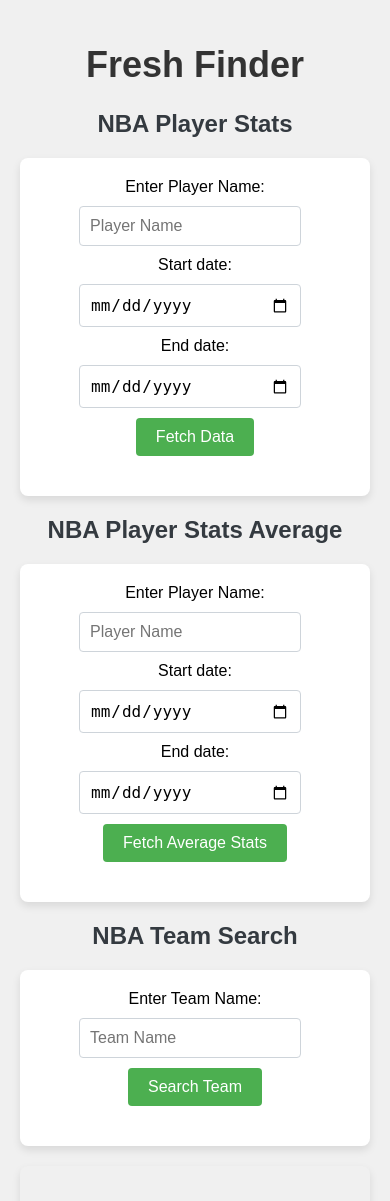
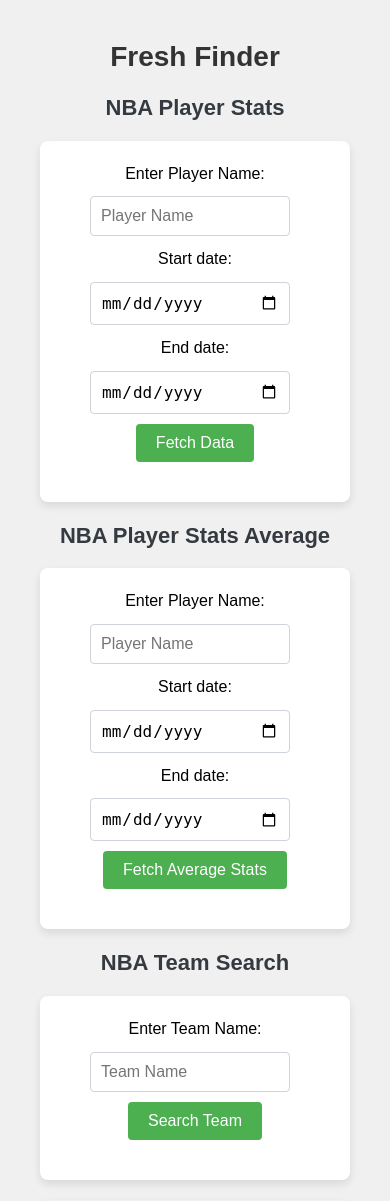
Before and after one commit to ShaunM042/Fresh-Finder, a Flask app: page /index in a window 390 px wide; the page is wider, and only the part inside the window is pictured. Shown: the top 1201 px of that part. Run offline with Flask 3, Linux system fonts and the light colour scheme; some libraries are stand-ins or nearby versions.

Commit message:
Fixed layout at different zooms by improving container padding and text line-height

```diff
--- a/static/styles.css
+++ b/static/styles.css
@@ -3,17 +3,31 @@ body {
     background-color: #f8f9fa;
     margin: 0;
     padding: 20px;
+    line-height: 1.6;
+}
+
+html {
+    font-size: 16px;
+    box-sizing: border-box;
+}
+
+*,
+*::before,
+*::after {
+    box-sizing: inherit;
 }
 
 h1,
 h2 {
     text-align: center;
     color: #343a40;
+    line-height: 1.3;
 }
 
 .container {
-    max-width: 1200px;
-    margin: auto;
+    max-width: 1140px;
+    margin: 0 auto;
+    padding: 0 20px;
 }
 
 .form-container {
@@ -260,3 +274,24 @@ html {
 .highlighted-link {
     font-weight: 600;
 }
+
+@media (max-width: 768px) {
+    h1 {
+        font-size: 28px;
+    }
+
+    h2 {
+        font-size: 22px;
+    }
+
+    input,
+    button {
+        font-size: 16px;
+    }
+}
+
+@media (min-width: 1200px) {
+    .container {
+        max-width: 960px;
+    }
+}
```
